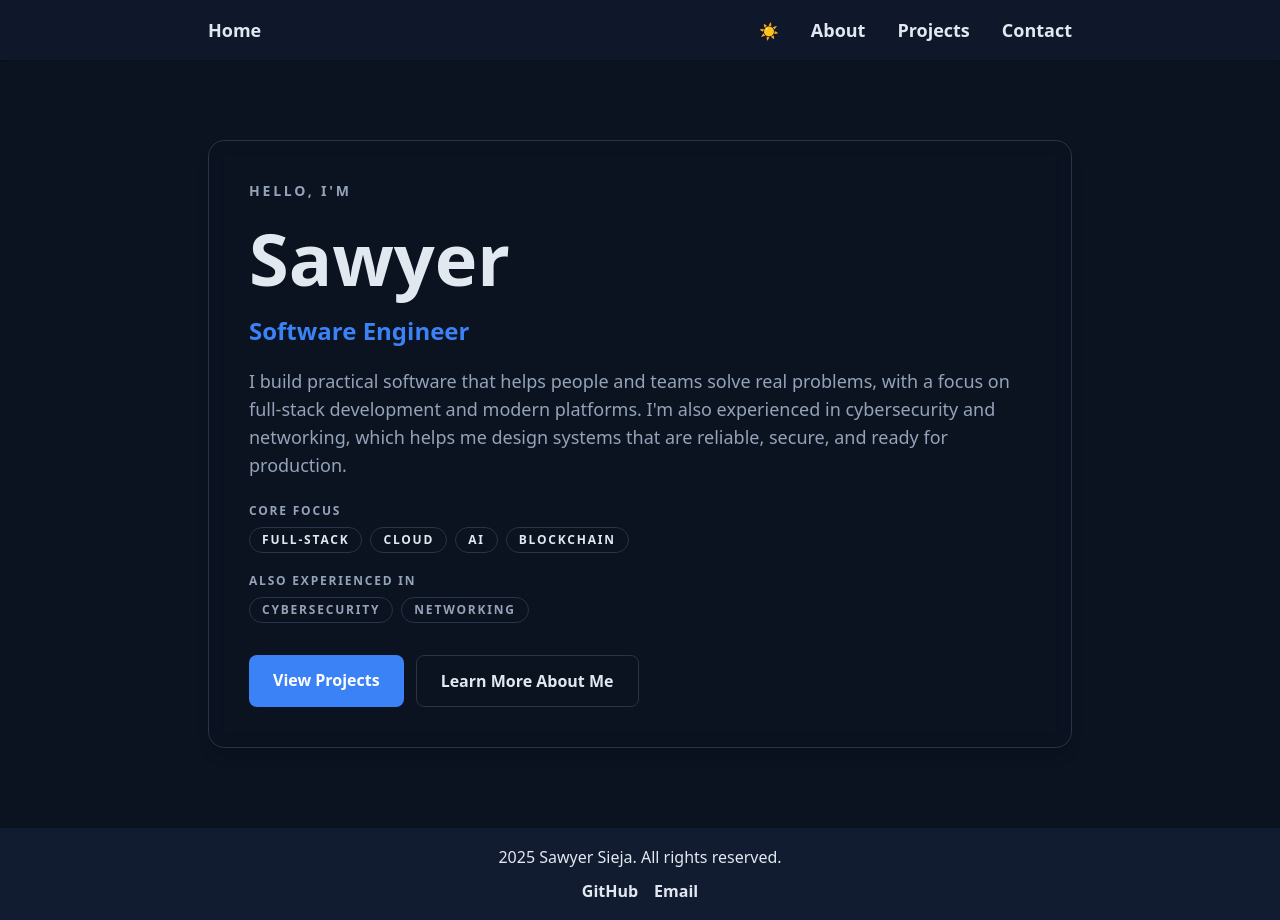
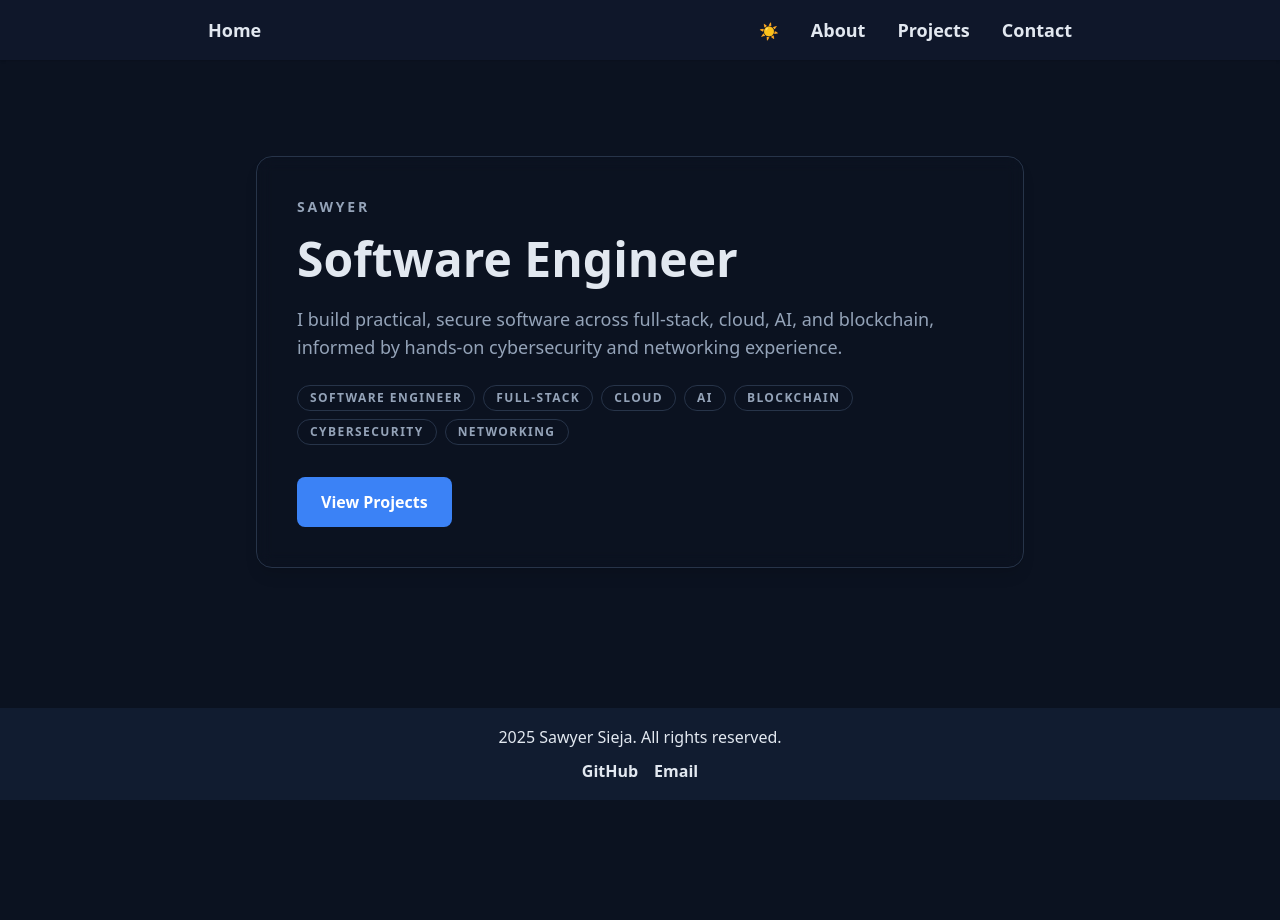
Before and after one commit to sawyersieja/kikko, a Next.js app: page / in a window 1280 px wide. After the commit the page ends 800 px from the top, so only its background shows below. Built offline with nearby package versions, Linux system fonts and the light colour scheme.

Commit message:
Simplify landing page to concise software-engineering synopsis

```diff
--- a/src/app/components/Hero.tsx
+++ b/src/app/components/Hero.tsx
@@ -1,69 +1,41 @@
 import Link from "next/link";
 
-const specialtyChips = ["Full-Stack", "Cloud", "AI", "Blockchain"];
-const supportingChips = ["Cybersecurity", "Networking"];
+const keywords = ["Software Engineer", "Full-Stack", "Cloud", "AI", "Blockchain", "Cybersecurity", "Networking"];
 
 const Hero = () => {
   return (
-    <section className="relative flex-1 py-14 sm:py-20">
+    <section className="relative flex-1 py-16 sm:py-24">
       <div className="absolute inset-0 -z-10 bg-gradient-to-b from-transparent via-primary/5 to-transparent dark:from-transparent dark:via-primary/10 dark:to-transparent" />
 
-      <div className="mx-auto w-full max-w-4xl">
+      <div className="mx-auto w-full max-w-3xl">
         <div className="rounded-2xl border border-border bg-card/90 p-8 shadow-lg backdrop-blur-sm sm:p-10">
-          <p className="text-sm font-semibold uppercase tracking-[0.2em] text-muted">Hello, I&apos;m</p>
+          <p className="text-sm font-semibold uppercase tracking-[0.2em] text-muted">Sawyer</p>
 
-          <h1 className="mt-3 text-5xl font-black leading-tight text-foreground sm:text-6xl md:text-7xl">
-            Sawyer
+          <h1 className="mt-3 text-4xl font-bold leading-tight text-foreground sm:text-5xl">
+            Software Engineer
           </h1>
 
-          <p className="mt-3 text-xl font-semibold text-primary sm:text-2xl">Software Engineer</p>
-
-          <p className="mt-5 max-w-3xl text-base text-muted sm:text-lg">
-            I build practical software that helps people and teams solve real problems, with a focus on full-stack development and modern platforms. I&apos;m also experienced in cybersecurity and networking, which helps me design systems that are reliable, secure, and ready for production.
+          <p className="mt-4 max-w-2xl text-base text-muted sm:text-lg">
+            I build practical, secure software across full-stack, cloud, AI, and blockchain, informed by hands-on cybersecurity and networking experience.
           </p>
 
-          <div className="mt-6">
-            <p className="text-xs font-semibold uppercase tracking-[0.15em] text-muted">Core Focus</p>
-            <div className="mt-2 flex flex-wrap gap-2">
-              {specialtyChips.map((chip) => (
+          <div className="mt-6 flex flex-wrap gap-2">
+            {keywords.map((keyword) => (
               <span
-                  key={chip}
-                  className="rounded-full border border-border bg-background px-3 py-1 text-xs font-bold uppercase tracking-[0.15em] text-foreground"
+                key={keyword}
+                className="rounded-full border border-border bg-background px-3 py-1 text-xs font-semibold uppercase tracking-[0.12em] text-muted"
               >
-                  {chip}
+                {keyword}
               </span>
             ))}
           </div>
-          </div>
 
-          <div className="mt-5">
-            <p className="text-xs font-semibold uppercase tracking-[0.15em] text-muted">Also Experienced In</p>
-            <div className="mt-2 flex flex-wrap gap-2">
-              {supportingChips.map((chip) => (
-                <span
-                  key={chip}
-                  className="rounded-full border border-border bg-background px-3 py-1 text-xs font-bold uppercase tracking-[0.15em] text-muted"
-                >
-                  {chip}
-                </span>
-              ))}
-            </div>
-          </div>
-
-          <div className="mt-8 flex flex-wrap gap-3">
           <Link
             href="/projects"
-              className="rounded-lg bg-primary px-6 py-3 font-semibold text-white transition-transform hover-bg-accent hover:scale-[1.02]"
+            className="mt-8 inline-block rounded-lg bg-primary px-6 py-3 font-semibold text-white transition-transform hover-bg-accent hover:scale-[1.02]"
           >
             View Projects
           </Link>
-            <Link
-              href="/about"
-              className="rounded-lg border border-border bg-background px-6 py-3 font-semibold text-foreground transition-colors hover-border-accent"
-            >
-              Learn More About Me
-            </Link>
-          </div>
         </div>
       </div>
     </section>
```
Lines whose indentation alone changed are shown as unchanged.
